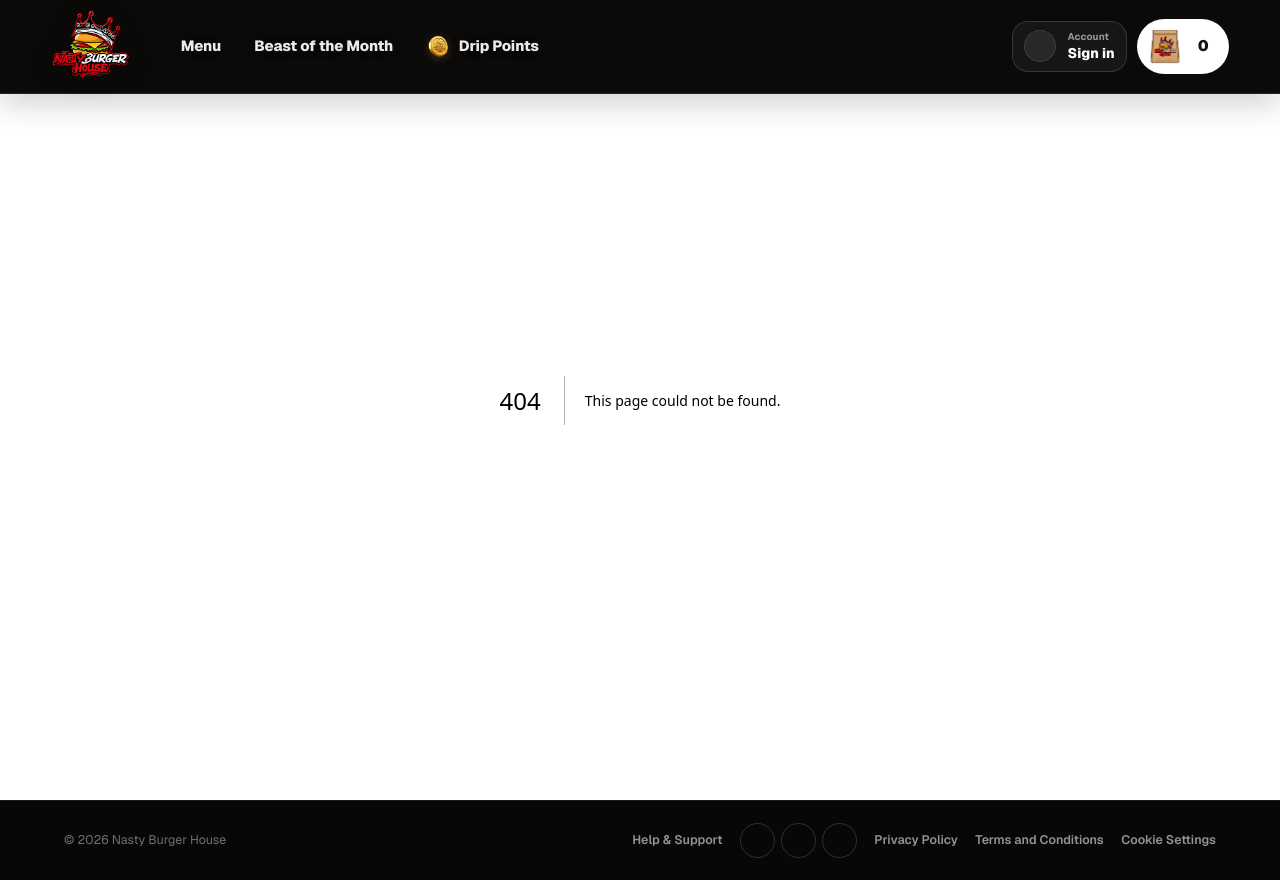
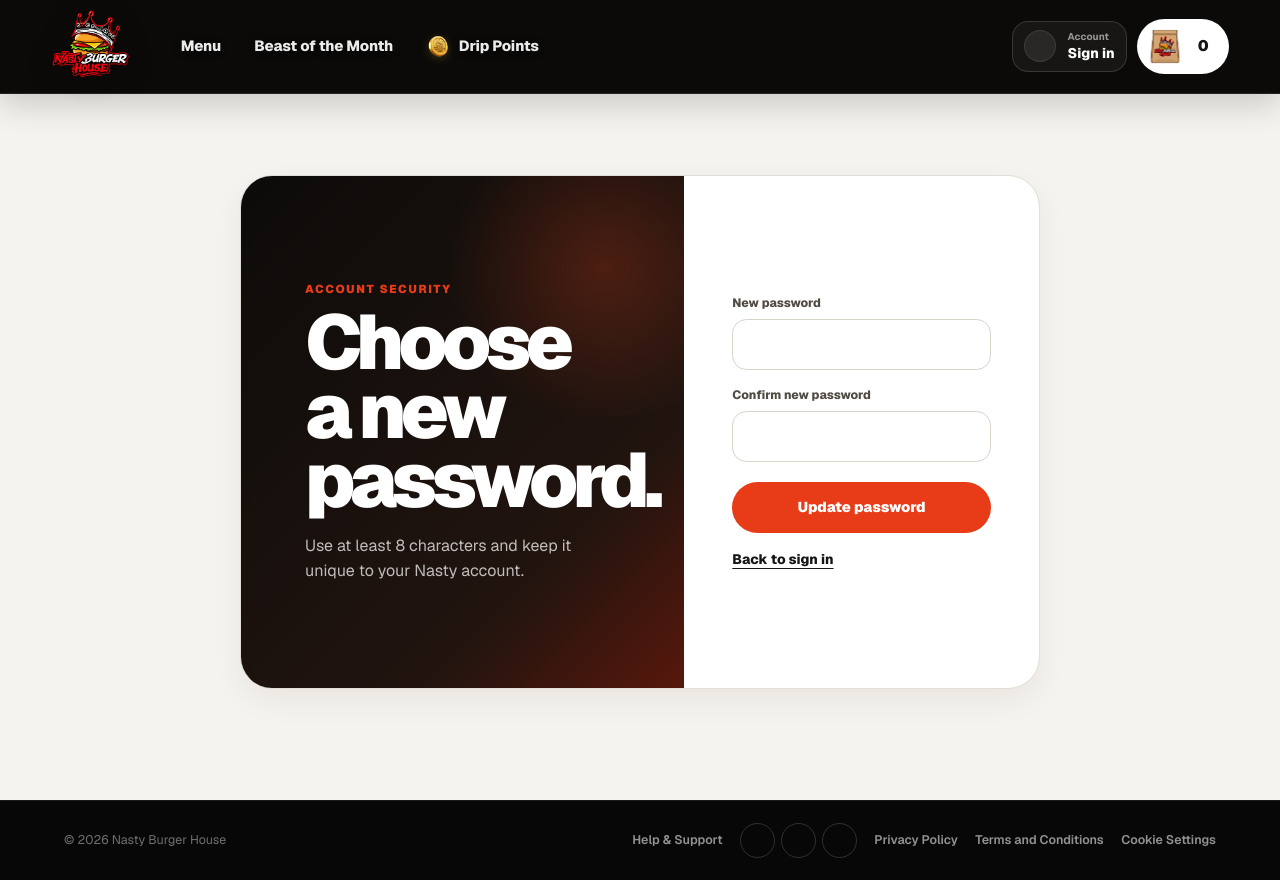
Before and after one commit to furbagurung/nasty-burger-house, a Next.js app: page /account/reset-password in a window 1280 px wide. Before the commit this address had no page. Built offline with nearby package versions, Linux system fonts and the light colour scheme; no server answers; some icons are missing.

Commit message:
Add reset password route

```diff
--- /dev/null
+++ b/app/account/reset-password/page.tsx
@@ -0,0 +1,5 @@
+import AccountResetPasswordPage from "../../components/account-reset-password-page";
+
+export default function Page() {
+  return <AccountResetPasswordPage />;
+}
```
